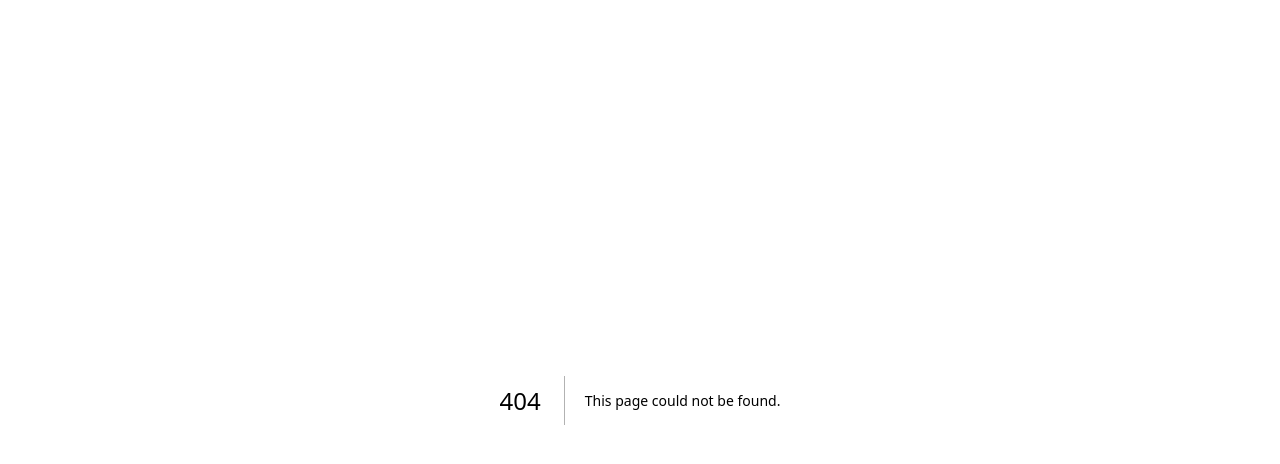
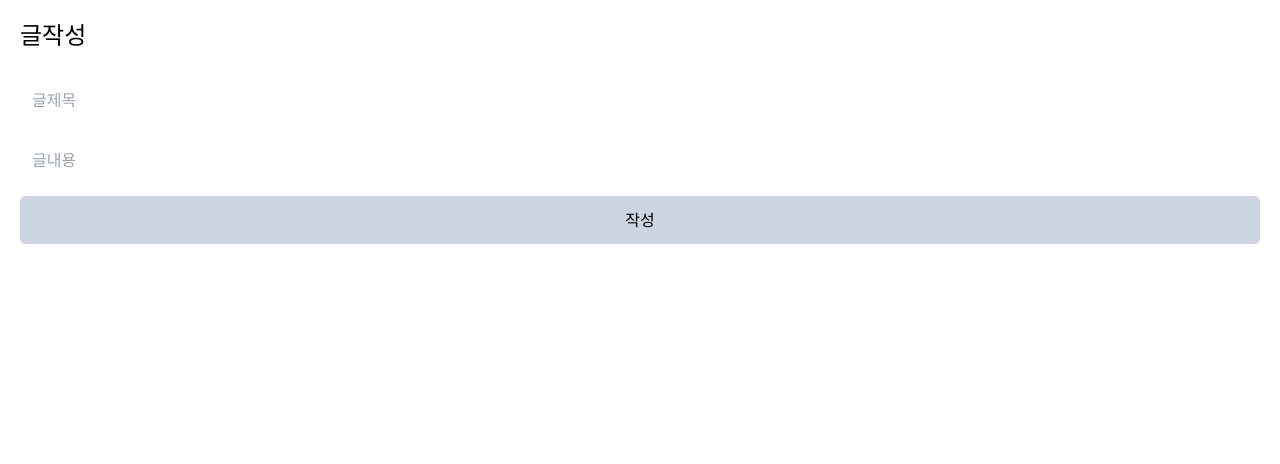
Before and after one commit to tmdgus95/greenforum, a Next.js app: page /write in a window 1280 px wide. Before the commit this address had no page. Shown: the top 464 px of the page. Built offline with nearby package versions, Linux system fonts and the light colour scheme.

Commit message:
글 작성기능 구현

```diff
--- a/src/app/list/page.jsx
+++ b/src/app/list/page.jsx
@@ -6,7 +6,7 @@ export default async function List() {
   let posts = await db.collection('post').find().toArray();
   console.log(posts);
   return (
-    <div className='bg-slate-50 p-10'>
+    <div className='bg-slate-50 p-3'>
       {posts.map((post, i) => (
         <PostCard key={i} post={post}></PostCard>
       ))}
--- /dev/null
+++ b/src/app/write/page.jsx
@@ -0,0 +1,22 @@
+export default function Write() {
+  return (
+    <div className='p-5 flex flex-col'>
+      <h4 className='text-2xl mb-6'>글작성</h4>
+      <form className='flex flex-col' action='/api/post/new' method='POST'>
+        <input
+          className='p-3 mb-3'
+          type='text'
+          name='title'
+          placeholder='글제목'
+        />
+        <input
+          className='p-3 mb-3'
+          type='text'
+          name='content'
+          placeholder='글내용'
+        />
+        <button className='px-4 py-3 rounded-md bg-slate-300'>작성</button>
+      </form>
+    </div>
+  );
+}
--- /dev/null
+++ b/src/pages/api/post/new.js
@@ -0,0 +1,16 @@
+import { connectDB } from '@/util/database';
+
+export default async function handler(req, res) {
+  if (req.method == 'POST') {
+    if (req.body.title == '') {
+      return res.status(500).json('제목이 비어있습니다.');
+    }
+    if (req.body.content == '') {
+      return res.status(500).json('내용이 비어있습니다.');
+    }
+
+    let db = (await connectDB).db('forum');
+    let post = await db.collection('post').insertOne(req.body);
+    res.redirect(302, '/list');
+  }
+}
```
